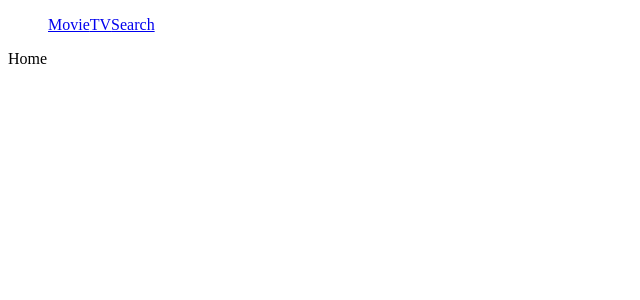
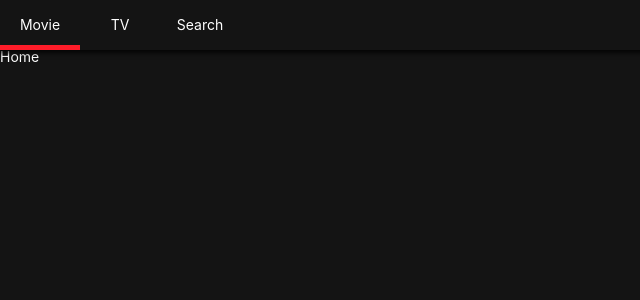
Before and after one commit to Philastrio/hkflix, a React (Create React App) app: page / in a window 1280 px wide. Shown: the top 300 px of the page, without its empty margins (0-640 px from the left). Built offline with nearby package versions, Linux system fonts and the light colour scheme.

Commit message:
Api constructig

```diff
--- a/package.json
+++ b/package.json
@@ -8,7 +8,9 @@
     "react-dom": "^16.8.1",
     "react-router-dom": "^4.3.1",
     "react-scripts": "2.1.5",
-    "styled-components": "^4.1.3"
+    "styled-components": "^4.1.3",
+    "yarn": "^1.13.0",
+    "styled-reset": "latest"
   },
   "scripts": {
     "start": "react-scripts start",
--- a/src/Components/App.js
+++ b/src/Components/App.js
@@ -1,11 +1,13 @@
 import React, { Component } from 'react';
 import Router from 'Components/Router';
+import GlobalStyles from 'Components/GlobalStyles';
 
 class App extends Component {
   render() {
     return (
       <>
         <Router/>
+        <GlobalStyles />
       </>
     )
   }
--- /dev/null
+++ b/src/Components/GlobalStyles.js
@@ -0,0 +1,22 @@
+import { createGlobalStyle } from 'styled-components';
+import reset from 'styled-reset';
+
+const globalStyles = createGlobalStyle`
+	${reset};
+	a {
+		text-decoration: none;
+		color: inherit;
+	}
+	*{
+		box-sizing: border-box;
+	}
+	body{
+		font-family: -apple-system, BlinkMacSystemFont, "Segoe UI", "Roboto", "Oxygen", "Ubuntu", "Cantarell", "Fira Sans", "Droid Sans", "Helvetica Neue", sans-serif;
+		font-size: 14px;
+		background-color: rgba(20,20,20,1);
+		color: white;
+		padding-top: 50px;
+	}
+`;
+
+export default globalStyles;
--- a/src/Components/Header.js
+++ b/src/Components/Header.js
@@ -1,32 +1,53 @@
 import React from 'react';
-import { Link } from 'react-router-dom';
+import { Link, withRouter } from 'react-router-dom';
 import styled from 'styled-components';
 
-const Header = styled.header``;
+const Header = styled.header`
+ 	color: white;
+ 	position: fixed;
+ 	top: 0;
+ 	left: 0;
+ 	width: 100%;
+ 	height: 50px;
+ 	display: flex;
+ 	align-items: center;
+ 	background-color: rgba(20, 20, 20, 0.8);
+ 	z-index: 10;
+ 	box-shadow: 0px 1px 5px 2px rgba(0, 0, 0, 0.8);
+`;
 
 const List = styled.ul`
 	display: flex;
-	&:hover {
-		background-color: aqua;
-	}
 `;
 
-const item = styled.li``;
+const Item = styled.li`
+	width: 80px;
+	height: 50px;
+	text-align: center;
+	border-bottom: 5px solid
+		${props => props.current ? "#FF1C29" : "transparent"};
+	transition: border-bottom .5s ease-in-out;
+`;
 
-const SLink = styled(Link)``;
+const SLink = styled(Link)`
+	height: 50px;
+	display: flex;
+	align-items: center;
+	justify-content: center;
+`;
 
-export default () => (
+export default withRouter(({location: { pathname }}) => (
 	<Header>
 		<List>
-			<item>
+			<Item current={pathname === '/'}>
 				<SLink to='/'>Movie</SLink>
-			</item>
-			<item>
+			</Item>
+			<Item current={pathname === '/tv'}>
 				<SLink to='/tv'>TV</SLink>
-			</item>
-			<item>
+			</Item>
+			<Item current={pathname === '/search'}>
 				<SLink to='/search'>Search</SLink>
-			</item>
+			</Item>
 		</List>
 	</Header>
-);
+));
```
Also changed, not shown: src/api.js (added, +21 -0 lines), 2 other files (tests, documents, lock files or other folders).
